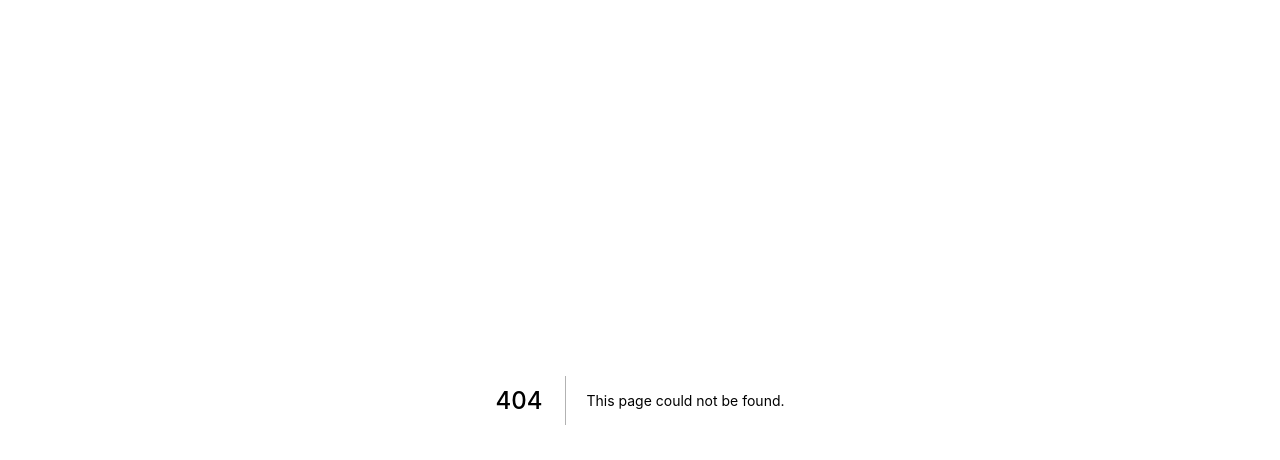
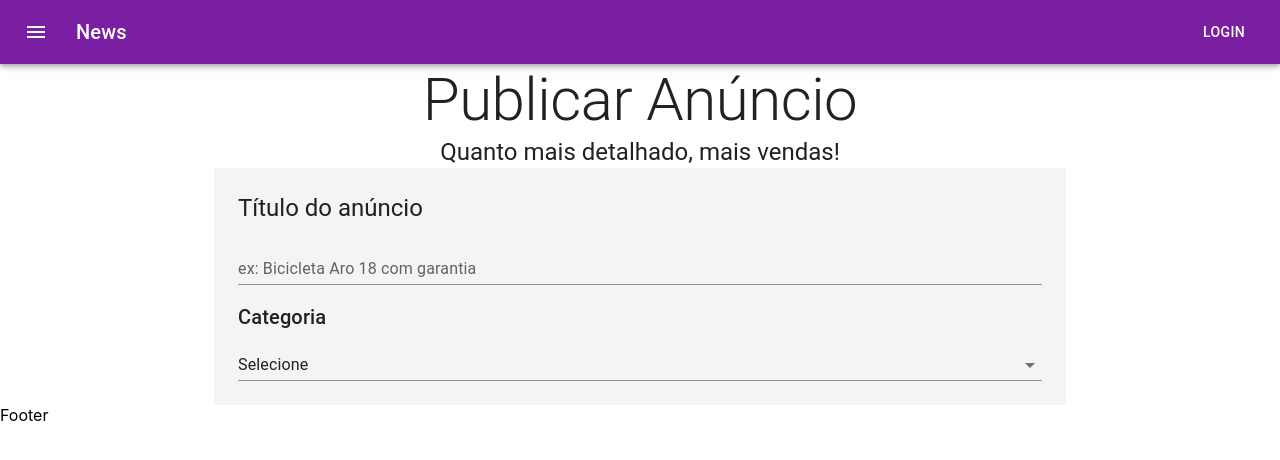
Before and after one commit to douglasdamasceno/Next-OLX, a Next.js app: page /user/publish in a window 1280 px wide. Before the commit this address had no page. Shown: the top 460 px of the page. Built offline with nearby package versions, Linux system fonts and the light colour scheme.

Commit message:
feat: pagina publish

```diff
--- a/next.config.js
+++ b/next.config.js
@@ -1,6 +1,6 @@
 /** @type {import('next').NextConfig} */
 const nextConfig = {
-  reactStrictMode: true,
+  reactStrictMode: false,
 }
 
 module.exports = nextConfig
--- a/pages/_app.tsx
+++ b/pages/_app.tsx
@@ -1,11 +1,11 @@
 import '../styles/globals.css'
 import type { AppProps } from 'next/app'
 import { ThemeProvider } from '@mui/material';
-import {DarkTheme} from '../styles/themes/Dark';
+import {LightTheme} from '../styles/themes/Light';
 function MyApp({ Component, pageProps }: AppProps) {
 
   return(
-    <ThemeProvider theme={DarkTheme}>
+    <ThemeProvider theme={LightTheme}>
       <Component {...pageProps} />
     </ThemeProvider>
   )
--- /dev/null
+++ b/pages/user/publish.tsx
@@ -0,0 +1,77 @@
+import { Container, Typography,Theme,Box ,TextField,Select, useTheme} from '@mui/material';
+import React from 'react';
+
+import TemplateDefault from "../../src/templates/Default";
+import {makeStyles} from "@mui/styles";
+
+const useStyles = makeStyles((theme:Theme) => ({
+    container: {
+        padding: theme.spacing(8, 0, 6)
+    },
+    box:{
+        display:'flex',
+        flexDirection:'column',
+        gap:theme.spacing(2),
+        backgroundColor:theme.palette.background.default,
+        padding:theme.spacing(3),
+    }
+}));
+
+const Publish: React.FC = () => {
+    const classes = useStyles();
+    const theme = useTheme();
+  return (
+      <TemplateDefault>
+            <Container maxWidth="sm">
+                <Typography component="h1" color='textPrimary'  variant='h2' align='center'>
+                    Publicar Anúncio
+                </Typography>
+                <Typography component="h5" color='textPrimary'  variant='h5' align='center'>
+                    Quanto mais detalhado, mais vendas!
+                </Typography>
+            </Container>
+            <Container maxWidth="md">
+                <Box
+                    display="flex"
+                    flexDirection="column"
+                    gap={2}
+                    bgcolor={theme.palette.background.default}
+                    padding={3}
+                >
+                    <Typography component="h5" color='textPrimary'  variant='h5' >
+                        Título do anúncio
+                    </Typography>
+                    <TextField
+                        label="ex: Bicicleta Aro 18 com garantia"
+                        size="small"
+                        fullWidth
+                        variant="standard"
+                    />
+                    <Typography component="h6" color='textPrimary'  variant='h6' >
+                        Categoria
+                    </Typography>
+                    <Select
+                        variant='standard'
+                        native
+                        fullWidth
+                        value=""
+                        label="Age"
+                        onChange={()=>{}}
+                        inputProps={{
+                            name: 'category',
+                        }}
+                    >
+                        <option value="">Selecione</option>
+                        <option value={1}>Bebê e Criança</option>
+                        <option value={2}>Agricultura</option>
+                        <option value={3}>Moda</option>
+                        <option value={4}>Carro</option>
+                    </Select>
+                </Box>
+
+            </Container>
+      </TemplateDefault>
+  );
+}
+
+export default Publish;
--- a/styles/themes/Dark.ts
+++ /dev/null
@@ -1,29 +0,0 @@
-import {createTheme} from "@mui/material";
-import { purple,cyan, orange} from "@mui/material/colors";
-
-export const DarkTheme = createTheme({
-    palette:{
-        mode:'dark',
-        primary:{
-            main:purple[700],
-            dark:purple[800],
-            light:purple[500],
-            contrastText:'#ffffff',
-        },
-        secondary:{
-            main:orange[500],
-            dark:orange[400],
-            light:orange[300],
-            contrastText:'#fff00',
-        },
-        background:{
-            default:'#303134',
-            paper:'#000000',
-        }
-    },
-    typography:{
-        allVariants:{
-            color:'#fff',
-        }
-    }
-});
--- /dev/null
+++ b/styles/themes/Light.ts
@@ -0,0 +1,17 @@
+import {createTheme} from "@mui/material";
+import { purple} from "@mui/material/colors";
+
+export const LightTheme = createTheme({
+    palette:{
+        mode:'light',
+        primary:{
+            main:purple[700],
+            dark:purple[800],
+            light:purple[500],
+        },
+        background:{
+            default:'rgba(242,244,245)',
+            paper:'#fff',
+        }
+    },
+});
```
Also changed, not shown: pages/user/dashboard.tsx (+5 -6 lines).
